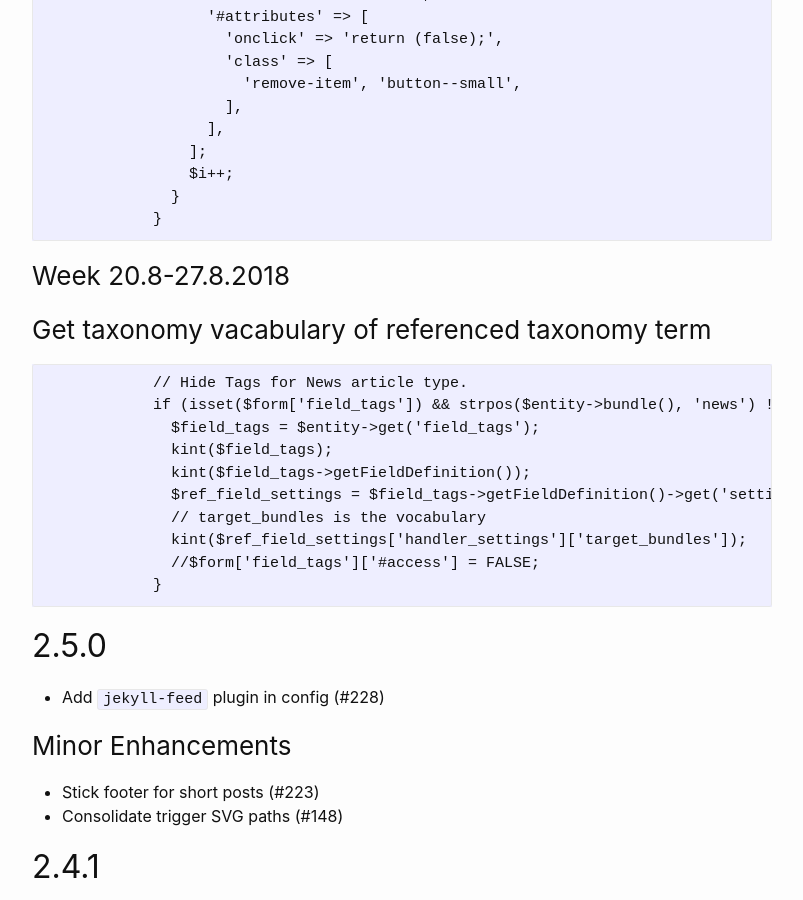
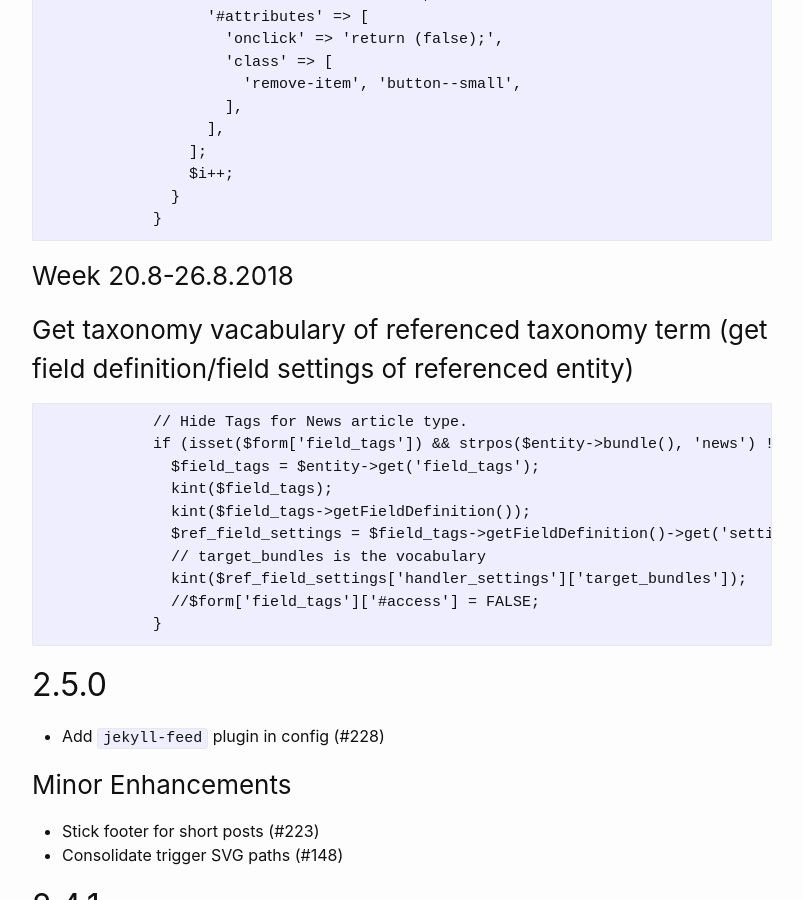
Before and after one commit to denipub/denipub.github.io, a Jekyll site: the page built from test.md, in a window 1280 px wide and 900 px high, scrolled down 1183 px. Shown: the whole window, without its empty margins (238-1041 px from the left). Built offline with Jekyll 4.4.1, drawn with Linux system fonts in a browser that asks for light colours; our own code applies the rules of GitHub Pages for plain Markdown files.

Commit message:
Update test.md

```diff
--- a/test.md
+++ b/test.md
@@ -50,9 +50,9 @@ MODULENAME.module inside function MODULENAME_form_node_form_alter(&$form, FormSt
                   }
                 }
 
-### Week 20.8-27.8.2018
+### Week 20.8-26.8.2018
 
-### Get taxonomy vacabulary of referenced taxonomy term
+### Get taxonomy vacabulary of referenced taxonomy term (get field definition/field settings of referenced entity)
 
                 // Hide Tags for News article type.
                 if (isset($form['field_tags']) && strpos($entity->bundle(), 'news') !== FALSE) {
@@ -64,6 +64,8 @@ MODULENAME.module inside function MODULENAME_form_node_form_alter(&$form, FormSt
                   kint($ref_field_settings['handler_settings']['target_bundles']);
                   //$form['field_tags']['#access'] = FALSE;
                 }
+
+
 
 
 
```
